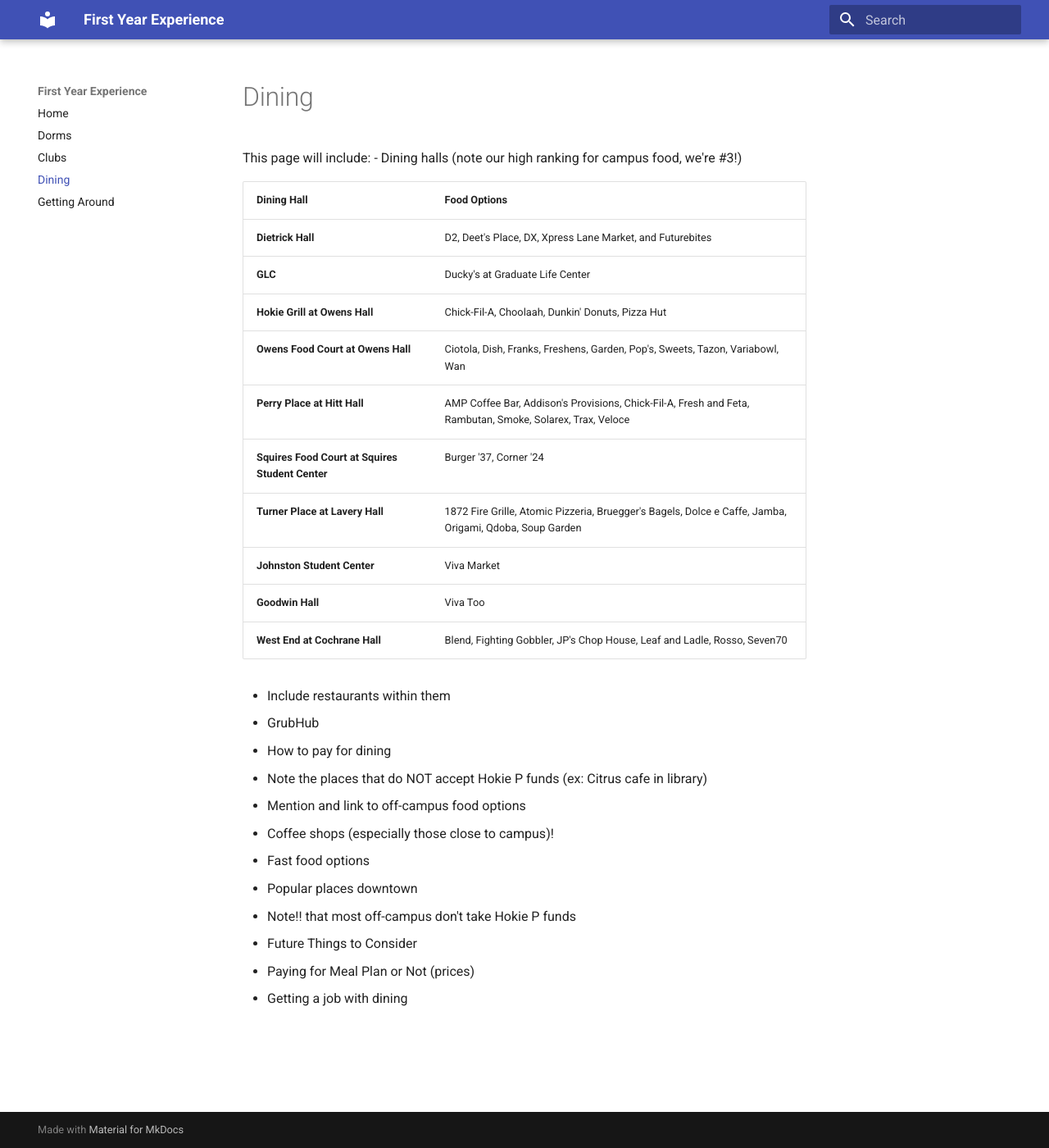
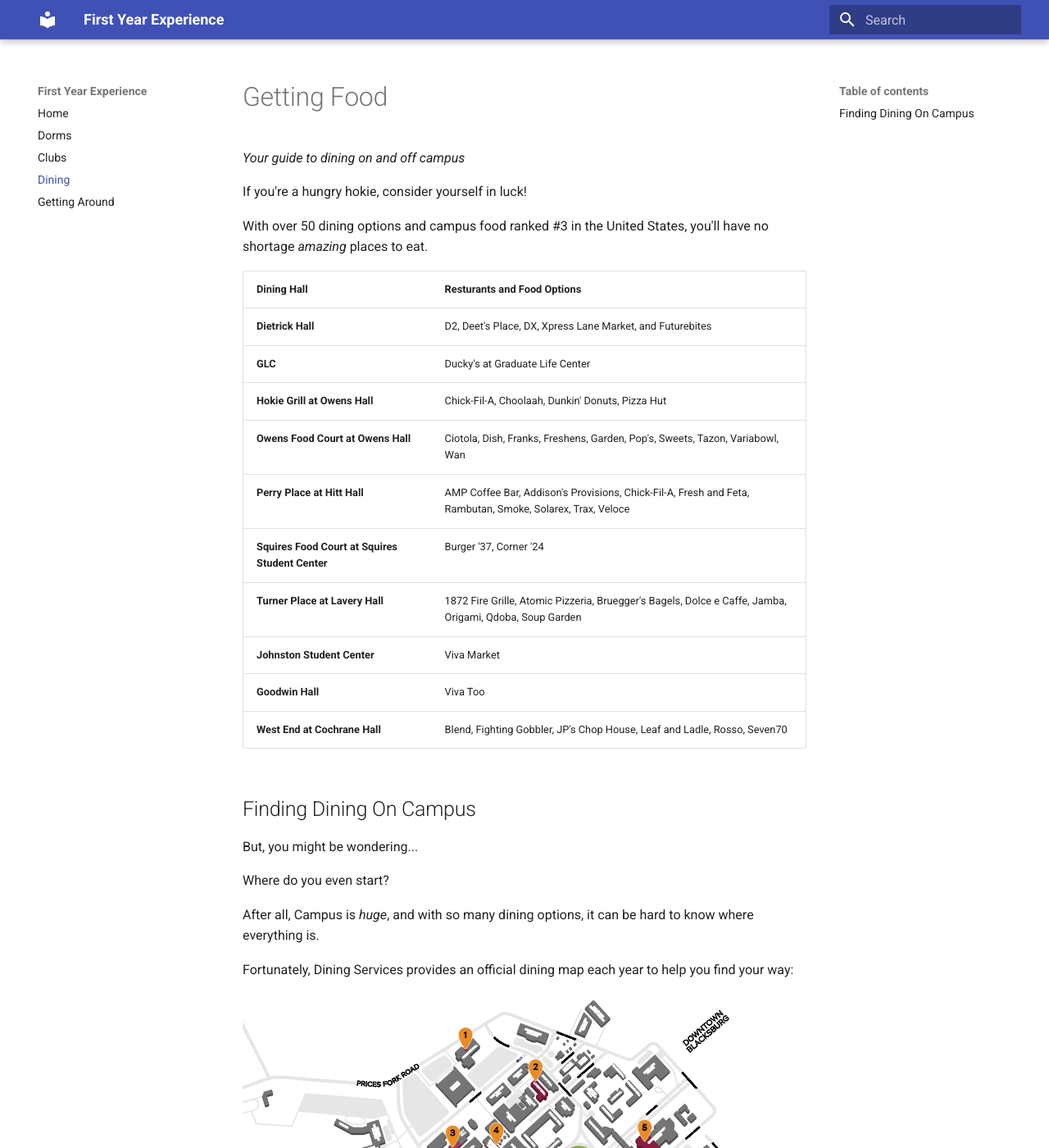
Before and after one commit to jasante22/jasante22.github.io, an MkDocs documentation site: the page built from docs/getting-food.md, in a window 1280 px wide and 1400 px high. Shown: the whole window at 82% size. Built offline with MkDocs 1.6.1 and Material for MkDocs 9.7.7, drawn with Linux system fonts in a browser that asks for light colours; some of the changed text lies outside the part shown.

Commit message:
Update getting-food.md

```diff
--- a/docs/getting-food.md
+++ b/docs/getting-food.md
@@ -1,11 +1,11 @@
-title: Getting Food (title TBD)
-description: Where to go when you're hungry
+# Getting Food
+*Your guide to dining on and off campus*
 
+If you're a hungry hokie, consider yourself in luck!
 
-This page will include:
-- Dining halls (note our high ranking for campus food, we're #3!)
+With over 50 dining options and campus food ranked #3 in the United States, you'll have no shortage *amazing* places to eat.
 
-**Dining Hall** | **Food Options**
+**Dining Hall** | **Resturants and Food Options**
 --- | ---
 **Dietrick Hall** | D2, Deet's Place, DX, Xpress Lane Market, and Futurebites
 **GLC** | Ducky's at Graduate Life Center
@@ -18,9 +18,21 @@
 **Goodwin Hall** | Viva Too
 **West End at Cochrane Hall** | Blend, Fighting Gobbler, JP's Chop House, Leaf and Ladle, Rosso, Seven70
 
+## Finding Dining On Campus
+
+But, you might be wondering...
+
+Where do you even start?
+
+After all, Campus is *huge*, and with so many dining options, it can be hard to know where everything is.
+
+Fortunately, Dining Services provides an official dining map each year to help you find your way:
+
+![2026 Virginia Tech Dining Map](image.png)
+
+You can also view it on their website: [The 2026 Virginia Tech Dining Map](https://dining.vt.edu/dining_centers.html)
 
 
-  - Include restaurants within them
 - GrubHub
 - How to pay for dining
   - Note the places that do NOT accept Hokie P funds (ex: Citrus cafe in library)
```
